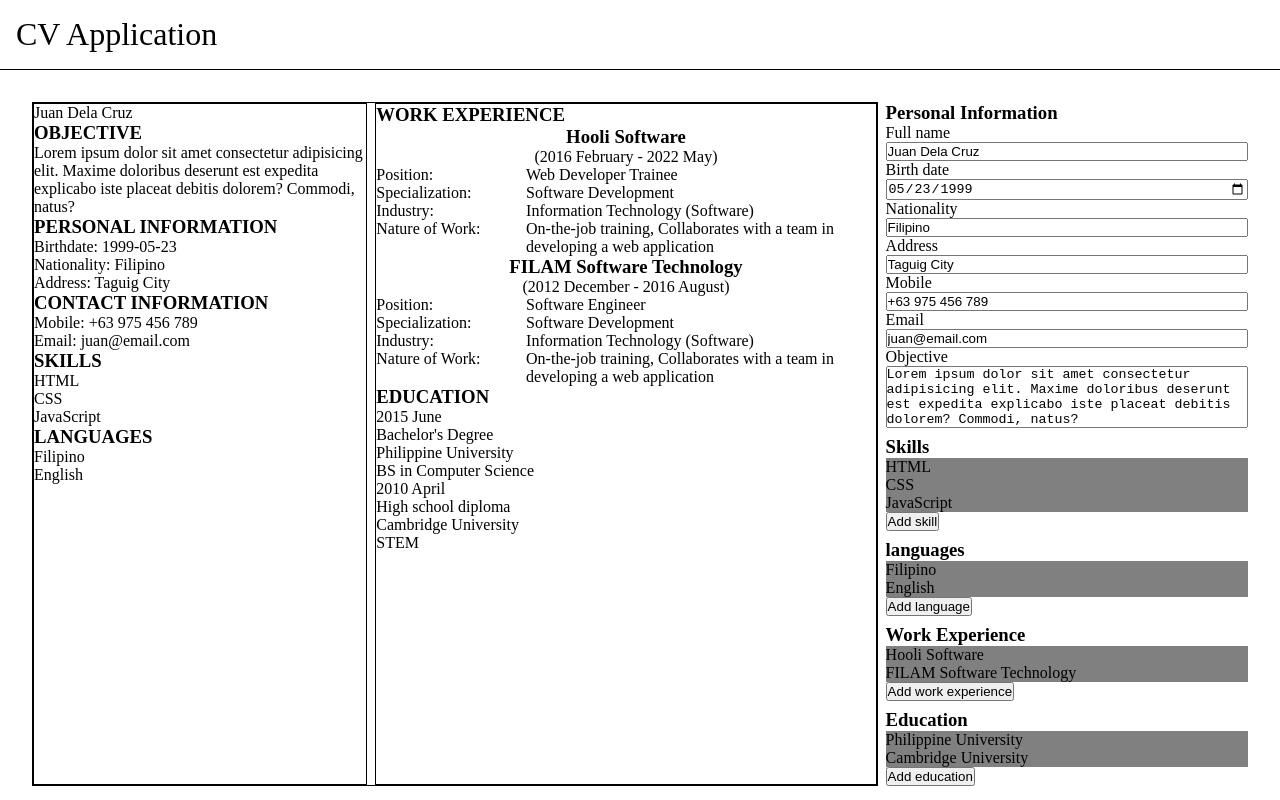
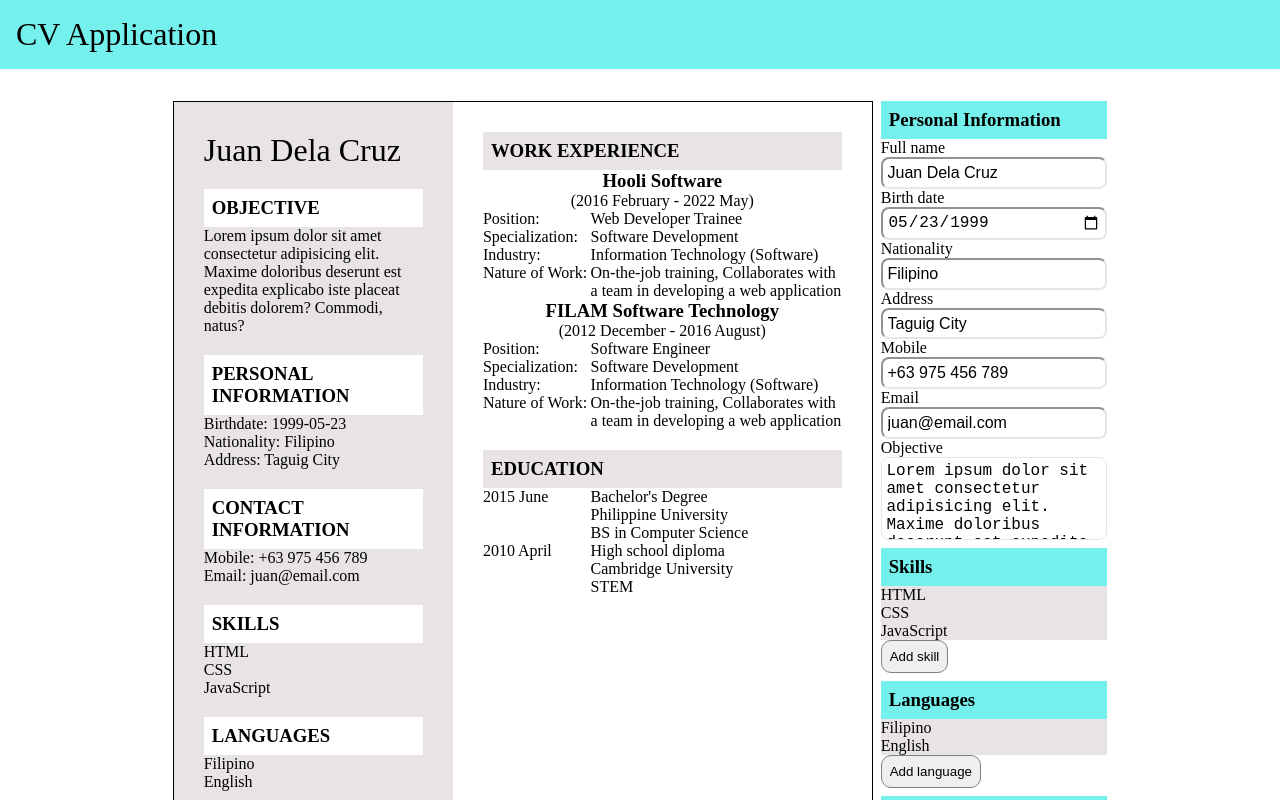
Before and after one commit to Jarrell21/cv-application, a React (Vite) app: page / in a window 1280 px wide. Shown: the top 800 px of the page. Built offline with nearby package versions, Linux system fonts and the light colour scheme.

Commit message:
Update UI style

```diff
--- a/src/App.css
+++ b/src/App.css
@@ -3,6 +3,12 @@
   padding: 0;
   margin: 0;
   box-sizing: border-box;
+}
+
+:root {
+  --main-color: #74f0ed;
+  --main-color-hover: rgb(101, 209, 207);
+  --resume-main-color: rgb(232, 228, 228);
 }
 
 #root {
@@ -12,8 +18,27 @@
   height: 100vh;
 }
 
+button {
+  border: 1px solid gray;
+  border-radius: 10px;
+  padding: 0.5rem;
+}
+
+button:hover {
+  background-color: var(--main-color-hover);
+  cursor: pointer;
+}
+
+input,
+textarea {
+  font-size: 1rem;
+  padding: 0.3rem;
+  border-radius: 0.5rem;
+  border-color: var(--resume-main-color);
+}
+
 header {
-  border-bottom: 1px solid black;
+  background: var(--main-color);
   padding: 1rem;
   font-size: 2rem;
 }
@@ -22,6 +47,7 @@ header {
   padding: 2rem;
   display: flex;
   justify-content: center;
+  margin: 0 auto;
   gap: 0.5rem;
 }
 
--- a/src/components/Resume/PersonalInfo.jsx
+++ b/src/components/Resume/PersonalInfo.jsx
@@ -3,42 +3,40 @@ import PropTypes from "prop-types";
 function PersonalInfo({ data }) {
   return (
     <>
-      <div className="img-section">
-        <p className="applicant-name">
-          {data.personalInfo && data.personalInfo.fullName}
-        </p>
-      </div>
-      <div className="objective-section">
-        <h3>OBJECTIVE</h3>
+      <section className="applicant-name">
+        {data.personalInfo && data.personalInfo.fullName}
+      </section>
+      <section className="objective-section">
+        <h3 className="section-header">OBJECTIVE</h3>
         <p>{data.personalInfo && data.personalInfo.objective}</p>
-      </div>
-      <div className="personal-info-section">
-        <h3>PERSONAL INFORMATION</h3>
+      </section>
+      <section className="personal-info-section">
+        <h3 className="section-header">PERSONAL INFORMATION</h3>
         <p>Birthdate: {data.personalInfo && data.personalInfo.birthDate}</p>
         <p>Nationality: {data.personalInfo && data.personalInfo.nationality}</p>
         <p>Address: {data.personalInfo && data.personalInfo.address}</p>
-      </div>
-      <div className="contact-info-section">
-        <h3>CONTACT INFORMATION</h3>
+      </section>
+      <section className="contact-info-section">
+        <h3 className="section-header">CONTACT INFORMATION</h3>
         <p>Mobile: {data.personalInfo && data.personalInfo.mobile}</p>
         <p>Email: {data.personalInfo && data.personalInfo.email}</p>
-      </div>
-      <div className="skills-section">
-        <h3>SKILLS</h3>
+      </section>
+      <section className="skills-section">
+        <h3 className="section-header">SKILLS</h3>
         {data.personalInfo &&
           data.personalInfo.skills &&
           data.personalInfo.skills.map((skill) => {
             return <p key={skill.id}>{skill.skillName}</p>;
           })}
-      </div>
-      <div className="languages-section">
-        <h3>LANGUAGES</h3>
+      </section>
+      <section className="languages-section">
+        <h3 className="section-header">LANGUAGES</h3>
         {data.personalInfo &&
           data.personalInfo.languages &&
           data.personalInfo.languages.map((language) => {
             return <p key={language.id}>{language.languageName}</p>;
           })}
-      </div>
+      </section>
     </>
   );
 }
--- a/src/components/Resume/Resume.jsx
+++ b/src/components/Resume/Resume.jsx
@@ -11,20 +11,20 @@ function Resume({ data }) {
         <PersonalInfo data={data} />
       </div>
       <div className="resume-right-col">
-        <div className="work-experience">
-          <h3>WORK EXPERIENCE</h3>
+        <section className="work-experience-section">
+          <h3 className="section-header">WORK EXPERIENCE</h3>
           {data.workExperience &&
             data.workExperience.map((work) => {
               return <Work key={work.id} workData={work} />;
             })}
-        </div>
-        <div className="education">
-          <h3>EDUCATION</h3>
+        </section>
+        <section className="education-section">
+          <h3 className="section-header">EDUCATION</h3>
           {data.education &&
             data.education.map((educ) => {
               return <Education key={educ.id} educData={educ} />;
             })}
-        </div>
+        </section>
       </div>
     </main>
   );
--- a/src/components/Sidebar/Education/EducationInput.jsx
+++ b/src/components/Sidebar/Education/EducationInput.jsx
@@ -16,7 +16,7 @@ function EducationInput({ data, setData }) {
 
   return (
     <div className="side-education">
-      <h3>Education</h3>
+      <h3 className="section-header">Education</h3>
       {mode.action == "add" ? (
         <AddEducation setData={setData} data={data} setMode={setMode} />
       ) : mode.action == "edit" ? (
--- a/src/components/Sidebar/PersonalInfo/Languages.jsx
+++ b/src/components/Sidebar/PersonalInfo/Languages.jsx
@@ -82,7 +82,7 @@ function Languages({ data, setData }) {
 
   return (
     <div className="side-languages">
-      <h3>languages</h3>
+      <h3 className="section-header">Languages</h3>
       {mode.action == "add" ? (
         <div className="add-language">
           <input
--- a/src/components/Sidebar/PersonalInfo/PersonalInfoInput.jsx
+++ b/src/components/Sidebar/PersonalInfo/PersonalInfoInput.jsx
@@ -15,7 +15,7 @@ function PersonalInfoInput({ data, setData }) {
 
   return (
     <div className="side-personal-info">
-      <h3>Personal Information</h3>
+      <h3 className="section-header">Personal Information</h3>
       <>
         <div className="input-group">
           <label htmlFor="fullName">Full name</label>
--- a/src/components/Sidebar/PersonalInfo/Skills.jsx
+++ b/src/components/Sidebar/PersonalInfo/Skills.jsx
@@ -74,15 +74,15 @@ function Skills({ data, setData }) {
 
   return (
     <div className="side-skills">
-      <h3>Skills</h3>
+      <h3 className="section-header">Skills</h3>
       {mode.action == "add" ? (
-        <form className="add-skill">
+        <div className="add-skill">
           <input className="input" id="skill-input" name="skill" type="text" />
           <button onClick={saveNewSkill}>Save</button>
           <button onClick={exitInput}>Cancel</button>
-        </form>
+        </div>
       ) : mode.action == "edit" ? (
-        <form className="edit-skill">
+        <div className="edit-skill">
           <input
             className="input"
             id="skill-input"
@@ -93,7 +93,7 @@ function Skills({ data, setData }) {
           <button onClick={() => saveEditedSkill(mode.skillId)}>Save</button>
           <button onClick={() => deleteSkill(mode.skillId)}>Delete</button>
           <button onClick={exitInput}>Cancel</button>
-        </form>
+        </div>
       ) : (
         <>
           {data.personalInfo.skills.map((skill) => (
--- a/src/components/Sidebar/Sidebar.jsx
+++ b/src/components/Sidebar/Sidebar.jsx
@@ -8,7 +8,7 @@ import "../../styles/Sidebar.css";
 
 function Sidebar({ data, setData }) {
   return (
-    <aside className="side">
+    <aside className="sidebar">
       <PersonalInfoInput data={data} setData={setData} />
       <Skills data={data} setData={setData} />
       <Languages data={data} setData={setData} />
--- a/src/components/Sidebar/Work/WorkInput.jsx
+++ b/src/components/Sidebar/Work/WorkInput.jsx
@@ -16,7 +16,7 @@ function WorkInput({ data, setData }) {
 
   return (
     <div className="side-work-exp">
-      <h3>Work Experience</h3>
+      <h3 className="section-header">Work Experience</h3>
       {mode.action == "add" ? (
         <AddWork setMode={setMode} data={data} setData={setData} />
       ) : mode.action == "edit" ? (
--- a/src/styles/Resume.css
+++ b/src/styles/Resume.css
@@ -1,35 +1,49 @@
-.img-section > img {
-  width: 150px;
-  border: 2px solid red;
+.applicant-name {
+  font-size: 2rem;
 }
 
 .resume {
   flex: 70%;
   border: solid 1px black;
   display: flex;
-  gap: 0.5rem;
-}
-
-.resume-row {
+  max-width: 700px;
 }
 
 .resume-left-col {
   flex: 40%;
-  border: solid 1px black;
+
+  background-color: var(--resume-main-color);
+  padding: 20px;
+}
+
+.resume-left-col * .section-header {
+  background-color: white;
 }
 
 .resume-right-col {
   flex: 60%;
-  border: solid 1px black;
+  padding: 20px;
 }
 
-.attainment-row {
+.resume-right-col * .section-header {
+  background-color: var(--resume-main-color);
+}
+
+section {
+  padding: 10px;
+}
+
+.section-header {
+  padding: 0.5rem;
+}
+
+.education-row {
   display: flex;
 }
-.attainment-left-col {
+.education-left-col {
   flex: 30%;
 }
-.attainment-right-col {
+.education-right-col {
   flex: 70%;
 }
 
--- a/src/styles/Sidebar.css
+++ b/src/styles/Sidebar.css
@@ -2,10 +2,14 @@ textarea {
   resize: none;
 }
 
-.side {
+.sidebar {
   display: flex;
   flex-direction: column;
   gap: 0.5rem;
+}
+
+.sidebar * .section-header {
+  background-color: var(--main-color);
 }
 
 .input-group {
@@ -17,14 +21,14 @@ textarea {
 .language,
 .work,
 .educ {
-  background: gray;
+  background: var(--resume-main-color);
 }
 
 .skill:hover,
 .language:hover,
 .work:hover,
 .educ:hover {
-  background: red;
+  background: var(--main-color-hover);
   cursor: pointer;
 }
 
```
